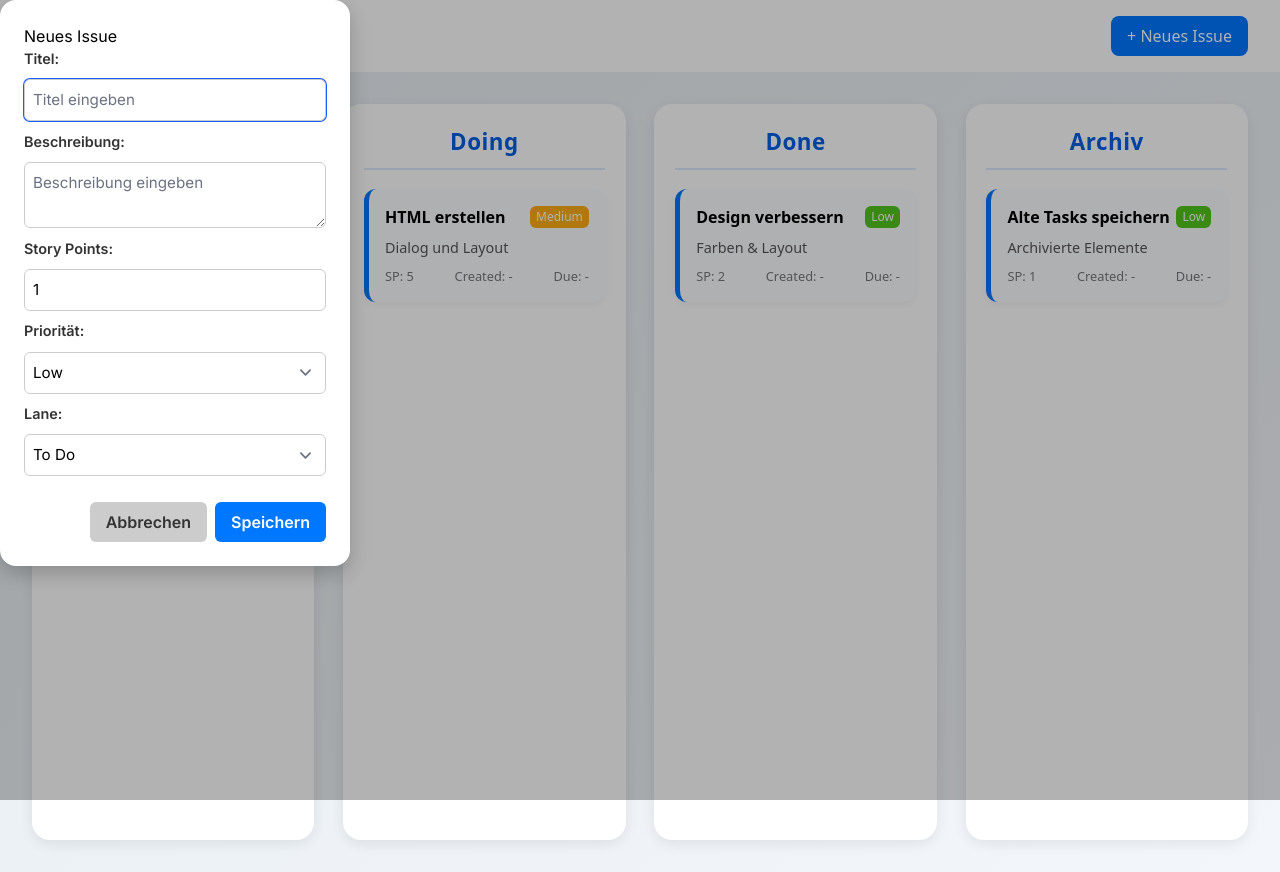
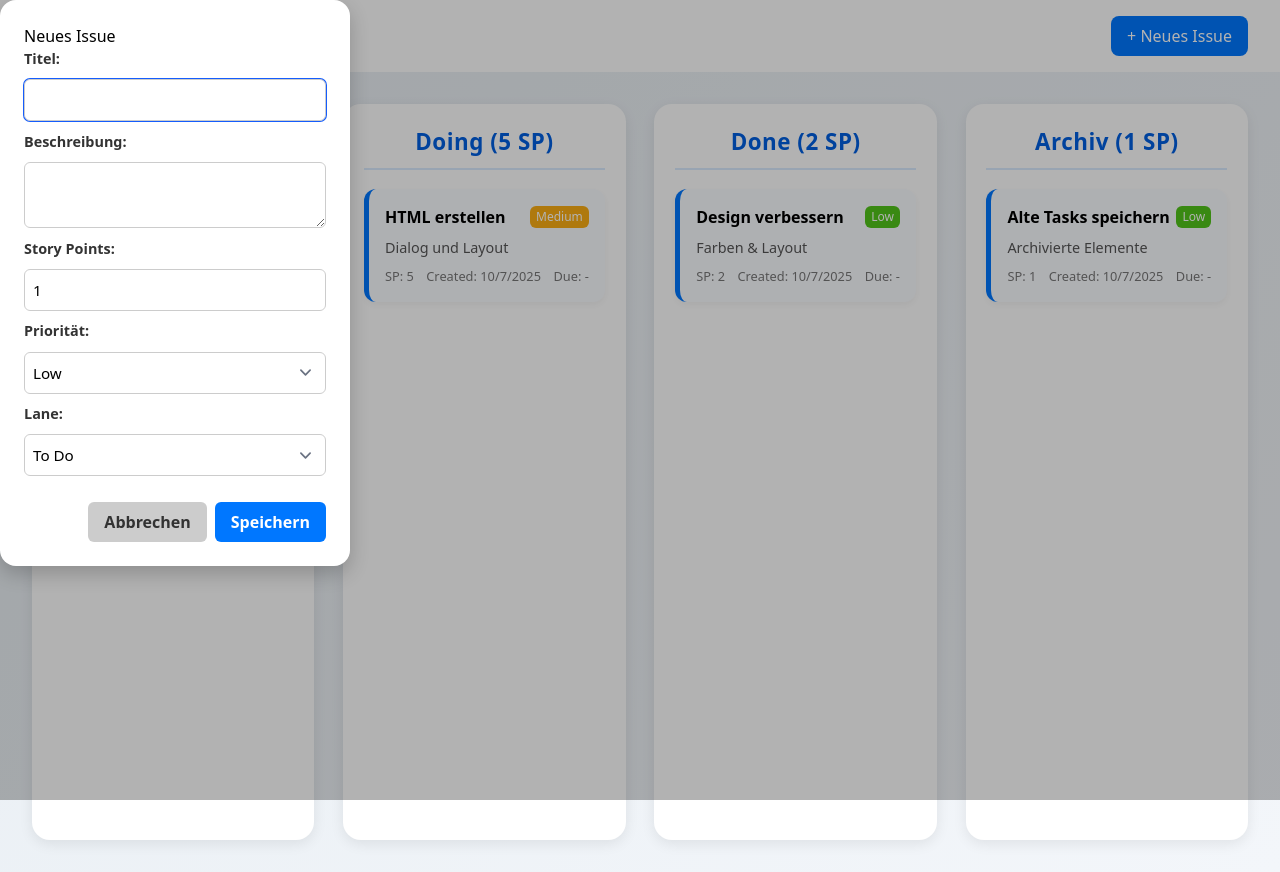
Before and after one commit to ardhas20/Kanban, a SvelteKit app: page / in a window 1280 px wide. Both pictures are taken after a click on the button "+ Neues Issue". Built offline with nearby package versions, Linux system fonts and the light colour scheme.

Commit message:
Add browser-safe localStorage for issues and new issue dialog

```diff
--- a/src/routes/+page.svelte
+++ b/src/routes/+page.svelte
@@ -1,22 +1,38 @@
 <script>
+    import { onMount } from 'svelte';
     import IssueCard from './IssueCard.svelte';
 
     let lanes = ["To Do", "Doing", "Done", "Archiv"];
-    let issues = [
-      { title: "Projekt starten", description: "Grundstruktur aufbauen", lane: "To Do", storyPoints: 3, priority: "High" },
-      { title: "HTML erstellen", description: "Dialog und Layout", lane: "Doing", storyPoints: 5, priority: "Medium" },
-      { title: "Design verbessern", description: "Farben & Layout", lane: "Done", storyPoints: 2, priority: "Low" },
-      { title: "Alte Tasks speichern", description: "Archivierte Elemente", lane: "Archiv", storyPoints: 1, priority: "Low" }
-    ];
+    let issues = []; // empty initially
 
+    // Dialog form fields
     let dialog;
-
-    // Form Inputs
     let newTitle = '';
     let newDesc = '';
     let newSP = 1;
     let newPriority = 'Low';
     let newLane = 'To Do';
+
+    // Only access localStorage on the browser
+    onMount(() => {
+      const stored = localStorage.getItem('issues');
+      if (stored) {
+        issues = JSON.parse(stored);
+      } else {
+        // Default issues
+        issues = [
+          { title: "Projekt starten", description: "Grundstruktur aufbauen", lane: "To Do", storyPoints: 3, priority: "High", creationDate: new Date().toLocaleDateString(), dueDate: '' },
+          { title: "HTML erstellen", description: "Dialog und Layout", lane: "Doing", storyPoints: 5, priority: "Medium", creationDate: new Date().toLocaleDateString(), dueDate: '' },
+          { title: "Design verbessern", description: "Farben & Layout", lane: "Done", storyPoints: 2, priority: "Low", creationDate: new Date().toLocaleDateString(), dueDate: '' },
+          { title: "Alte Tasks speichern", description: "Archivierte Elemente", lane: "Archiv", storyPoints: 1, priority: "Low", creationDate: new Date().toLocaleDateString(), dueDate: '' }
+        ];
+        localStorage.setItem('issues', JSON.stringify(issues));
+      }
+    });
+
+    function saveIssues() {
+      localStorage.setItem('issues', JSON.stringify(issues));
+    }
 
     function openDialog() {
       dialog.showModal();
@@ -34,11 +50,12 @@
         storyPoints: newSP,
         priority: newPriority,
         creationDate: new Date().toLocaleDateString(),
-        dueDate: '' // noch leer, kommt später
+        dueDate: ''
       };
       issues = [...issues, newIssue];
+      saveIssues();
 
-      // Reset form
+      // reset form
       newTitle = '';
       newDesc = '';
       newSP = 1;
@@ -46,6 +63,12 @@
       newLane = 'To Do';
 
       closeDialog();
+    }
+
+    function getStoryPoints(lane) {
+      return issues
+        .filter(issue => issue.lane === lane)
+        .reduce((sum, issue) => sum + Number(issue.storyPoints), 0);
     }
   </script>
 
@@ -57,7 +80,7 @@
   <main>
     {#each lanes as lane}
       <div class="lane">
-        <h2>{lane}</h2>
+        <h2>{lane} ({getStoryPoints(lane)} SP)</h2>
         {#each issues.filter(issue => issue.lane === lane) as issue}
           <IssueCard {issue} />
         {/each}
@@ -68,24 +91,24 @@
   <dialog bind:this={dialog}>
     <h2>Neues Issue</h2>
     <form on:submit|preventDefault={addIssue}>
-      <label for="title">Titel:</label>
-      <input id="title" type="text" bind:value={newTitle} placeholder="Titel eingeben" required />
+      <label>Titel:</label>
+      <input type="text" bind:value={newTitle} required />
 
-      <label for="desc">Beschreibung:</label>
-      <textarea id="desc" bind:value={newDesc} placeholder="Beschreibung eingeben" required></textarea>
+      <label>Beschreibung:</label>
+      <textarea bind:value={newDesc} required></textarea>
 
-      <label for="sp">Story Points:</label>
-      <input id="sp" type="number" min="1" bind:value={newSP} />
+      <label>Story Points:</label>
+      <input type="number" min="1" bind:value={newSP} />
 
-      <label for="prio">Priorität:</label>
-      <select id="prio" bind:value={newPriority}>
+      <label>Priorität:</label>
+      <select bind:value={newPriority}>
         <option>Low</option>
         <option>Medium</option>
         <option>High</option>
       </select>
 
-      <label for="lane">Lane:</label>
-      <select id="lane" bind:value={newLane}>
+      <label>Lane:</label>
+      <select bind:value={newLane}>
         <option>To Do</option>
         <option>Doing</option>
         <option>Done</option>
@@ -109,18 +132,16 @@
       justify-content: space-between;
       align-items: center;
       padding: 1rem 2rem;
-      background: #ffffff;
+      background: #fff;
       box-shadow: 0 2px 8px rgba(0,0,0,0.1);
     }
 
     header h1 { font-size: 1.5rem; color: #005fe0; }
-
     header button {
       background: #0077ff; color: white; border: none;
       border-radius: 8px; padding: 0.5rem 1rem; font-size: 1rem; cursor: pointer;
       transition: 0.2s;
     }
-
     header button:hover { background: #005fe0; }
 
     main {
@@ -164,28 +185,21 @@
       padding: 1.5rem;
       width: 350px;
       box-shadow: 0 8px 20px rgba(0,0,0,0.2);
-      font-family: 'Inter', sans-serif;
     }
-
     dialog::backdrop { background: rgba(0,0,0,0.3); }
 
     form { display: flex; flex-direction: column; gap: 0.6rem; }
-
     label { font-weight: 600; font-size: 0.9rem; color: #333; }
-
     input, textarea, select {
       border: 1px solid #ccc;
       border-radius: 6px;
       padding: 0.5rem;
       font-size: 0.95rem;
     }
-
     .actions { display: flex; justify-content: flex-end; gap: 0.5rem; margin-top: 1rem; }
-
     .actions button {
       border: none; border-radius: 6px; padding: 0.5rem 1rem; font-weight: 600; cursor: pointer;
     }
-
     .actions button[type="button"] { background: #ccc; color: #333; }
     .actions button[type="submit"] { background: #0077ff; color: white; }
   </style>
```
